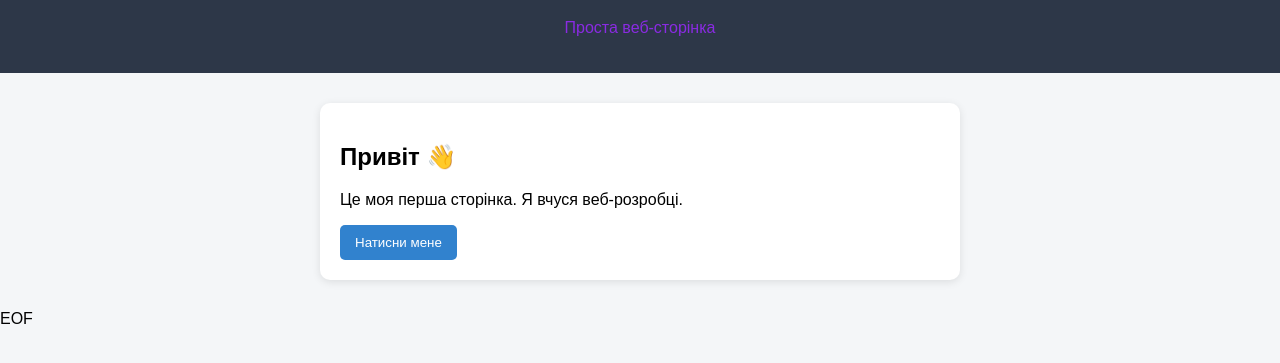
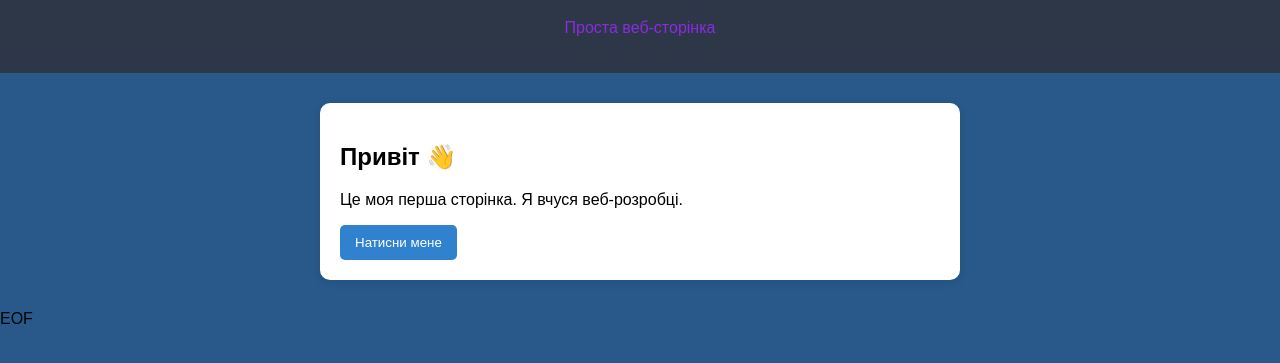
Before and after one commit to Baryzhyk/jenkins, a plain HTML site: page index.html in a window 1280 px wide. Shown: the part 81-444 px from the top of the page. Drawn offline with Linux system fonts and the light colour scheme.

Commit message:
chainge collor3

```diff
--- a/index.html
+++ b/index.html
@@ -5,7 +5,7 @@
     <style>
         body {
             font-family: Arial, sans-serif;
-            background: #f4f6f8;
+            background: #28598a;
             margin: 0;
             padding: 0;
         }
```
